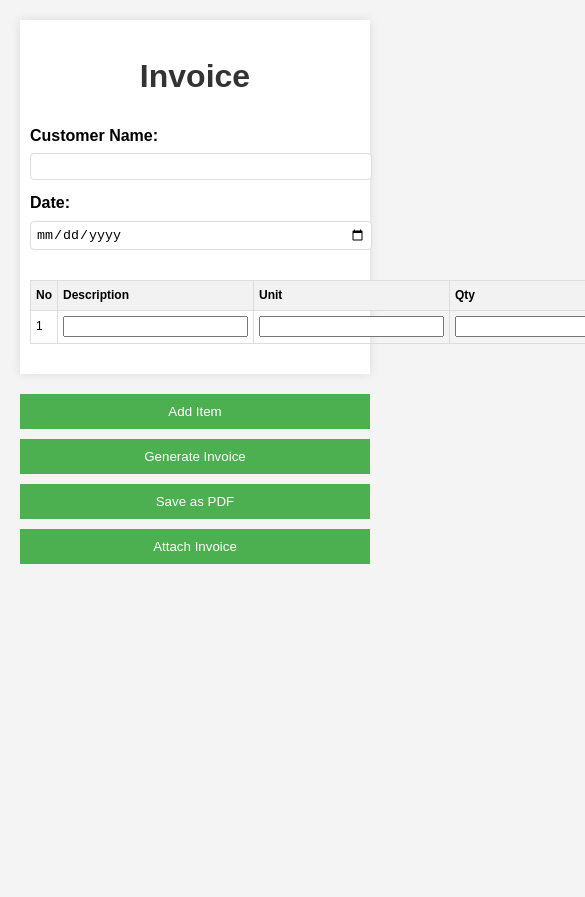
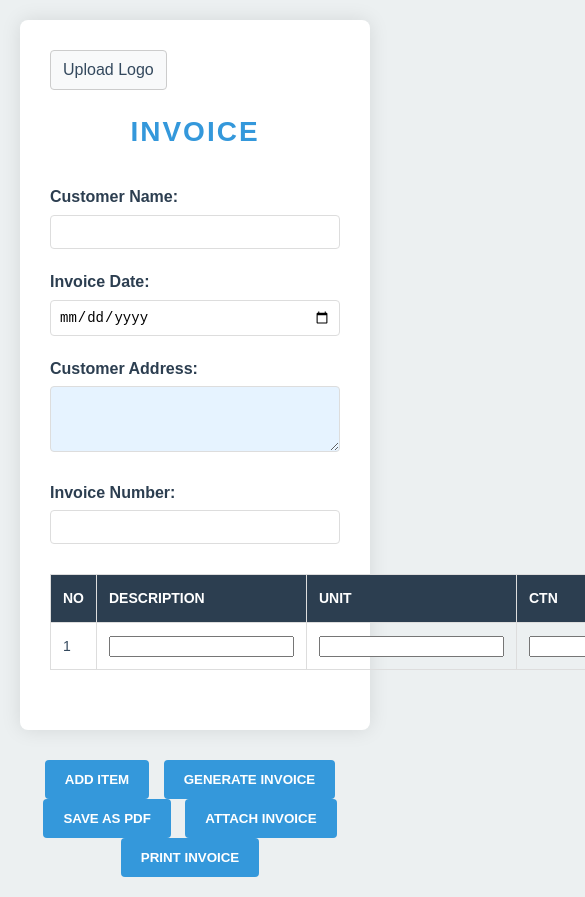
Before and after one commit to MrRobot07011997/invoice, a plain HTML site: page index.html in a window 390 px wide. Shown: the top 897 px of the page, 585 px wide, since content can reach past the window. Before the commit the page ends 844 px from the top, so only its background shows below. Drawn offline with Linux system fonts and the light colour scheme.

Commit message:
Update index.html

```diff
--- a/index.html
+++ b/index.html
@@ -3,107 +3,137 @@
 <head>
     <meta charset="UTF-8">
     <meta name="viewport" content="width=device-width, initial-scale=1.0">
-    <title>Invoice Maker by Gokul</title>
+    <title>Professional Invoice Maker</title>
     <script src="https://cdnjs.cloudflare.com/ajax/libs/html2pdf.js/0.10.1/html2pdf.bundle.min.js"></script>
     <style>
+        :root {
+            --primary-color: #3498db;
+            --secondary-color: #2c3e50;
+            --accent-color: #e74c3c;
+            --background-color: #ecf0f1;
+            --text-color: #34495e;
+        }
         body {
             font-family: Arial, sans-serif;
             line-height: 1.6;
             margin: 0;
             padding: 20px;
-            background-color: #f4f4f4;
+            background-color: var(--background-color);
+            color: var(--text-color);
         }
         .container {
-
+            max-width: 210mm;
             margin: auto;
             background: white;
-            padding: 20px;
-            box-shadow: 0 0 10px rgba(0,0,0,0.1);
+            padding: 30px;
+            box-shadow: 0 0 20px rgba(0,0,0,0.1);
+            border-radius: 8px;
         }
         h1 {
             text-align: center;
-            color: #333;
-            margin-bottom: 20px;
-        }
-        table {
-            width: 100%;
-            border-collapse: collapse;
-            margin-bottom: 20px;
-        }
-        th, td {
-            border: 1px solid #ddd;
-            padding: 8px;
-            text-align: left;
-            font-size: 12px;
-        }
-        th {
-            background-color: #f2f2f2;
-            font-weight: bold;
-        }
-        button {
-            background-color: #4CAF50;
-            color: white;
-            padding: 10px 15px;
-            border: none;
-            cursor: pointer;
-            margin-right: 10px;
-            transition: background-color 0.3s;
-        }
-        button:hover {
-            background-color: #45a049;
-        }
-        #total {
-            font-weight: bold;
-            text-align: right;
-            font-size: 14px;
-            margin-top: 20px;
+            color: var(--primary-color);
+            margin-bottom: 30px;
+            font-size: 28px;
+            text-transform: uppercase;
+            letter-spacing: 2px;
         }
         .header-info {
-            display: flex;
-            flex-wrap: wrap;
-            justify-content: space-between;
-            margin-bottom: 20px;
-        }
-        .header-info input {
-            padding: 5px;
-            width: 200px;
-            border: 1px solid #ddd;
-            border-radius: 4px;
+            display: grid;
+            grid-template-columns: 1fr 1fr;
+            gap: 20px;
+            margin-bottom: 30px;
         }
         .header-info label {
             display: block;
             margin-bottom: 5px;
             font-weight: bold;
+            color: var(--secondary-color);
+        }
+        .header-info input, .header-info textarea {
+            width: 100%;
+            padding: 8px;
+            border: 1px solid #ddd;
+            border-radius: 4px;
+            font-size: 14px;
+            box-sizing: border-box;
+        }
+        .header-info textarea {
+            background-color: #e6f3ff;
+            resize: vertical;
+        }
+        table {
+            width: 100%;
+            border-collapse: collapse;
+            margin-bottom: 30px;
+        }
+        th, td {
+            border: 1px solid #ddd;
+            padding: 12px;
+            text-align: left;
+            font-size: 14px;
+        }
+        th {
+            background-color: var(--secondary-color);
+            color: white;
+            font-weight: bold;
+            text-transform: uppercase;
+        }
+        tr:nth-child(even) {
+            background-color: #f8f9fa;
+        }
+        button {
+            background-color: var(--primary-color);
+            color: white;
+            padding: 12px 20px;
+            border: none;
+            cursor: pointer;
+            margin-right: 10px;
+            transition: background-color 0.3s, transform 0.2s;
+            border-radius: 4px;
+            font-weight: bold;
+            text-transform: uppercase;
+        }
+        button:hover {
+            background-color: #2980b9;
+            transform: translateY(-2px);
+        }
+        #total {
+            font-weight: bold;
+            text-align: right;
+            font-size: 18px;
+            margin-top: 20px;
+            color: var(--accent-color);
         }
         .action-buttons {
-            margin-top: 20px;
+            margin-top: 30px;
             text-align: center;
         }
-        @media screen and (max-width: 600px) {
-            .container {
-                padding: 10px;
-            }
-            table {
-                font-size: 10px;
-            }
-            th, td {
-                padding: 5px;
-            }
+        .logo-upload {
+            margin-bottom: 20px;
+        }
+        #logoPreview {
+            max-width: 200px;
+            max-height: 100px;
+            margin-top: 10px;
+        }
+        .custom-file-upload {
+            border: 1px solid #ccc;
+            display: inline-block;
+            padding: 6px 12px;
+            cursor: pointer;
+            background-color: #f8f9fa;
+            border-radius: 4px;
+        }
+        #logoUpload {
+            display: none;
+        }
+        @media screen and (max-width: 768px) {
             .header-info {
-                flex-direction: column;
-            }
-            .header-info input {
-                width: 100%;
-                margin-bottom: 10px;
-            }
-            .action-buttons button {
-                display: block;
-                width: 100%;
-                margin-bottom: 10px;
+                grid-template-columns: 1fr;
             }
         }
         @media print {
-            .action-buttons, input[type="number"], input[type="text"] {
+            .action-buttons, .custom-file-upload, #logoUpload {
                 display: none;
             }
             body, .container {
@@ -111,14 +141,21 @@
                 padding: 0;
                 background: white;
             }
-            td, th {
-                padding: 5px;
+            .container {
+                box-shadow: none;
             }
         }
     </style>
 </head>
 <body>
     <div class="container" id="invoice">
+        <div class="logo-upload">
+            <label for="logoUpload" class="custom-file-upload">
+                Upload Logo
+            </label>
+            <input type="file" id="logoUpload" accept="image/*" onchange="previewLogo(event)">
+            <img id="logoPreview" alt="Logo Preview" style="display: none;">
+        </div>
         <h1>Invoice</h1>
         <div class="header-info">
             <div>
@@ -126,8 +163,16 @@
                 <input type="text" id="customerName" required>
             </div>
             <div>
-                <label for="invoiceDate">Date:</label>
+                <label for="invoiceDate">Invoice Date:</label>
                 <input type="date" id="invoiceDate" required>
+            </div>
+            <div>
+                <label for="customerAddress">Customer Address:</label>
+                <textarea id="customerAddress" rows="3" required></textarea>
+            </div>
+            <div>
+                <label for="invoiceNumber">Invoice Number:</label>
+                <input type="text" id="invoiceNumber" required>
             </div>
         </div>
         <form id="invoiceForm">
@@ -137,8 +182,8 @@
                         <th>No</th>
                         <th>Description</th>
                         <th>Unit</th>
+                        <th>CTN</th>
                         <th>Qty</th>
-                        <th>CTN</th>
                         <th>Unit Price</th>
                         <th>Amount</th>
                         <th>CTN No</th>
@@ -156,10 +201,22 @@
         <button type="button" onclick="generateInvoice()">Generate Invoice</button>
         <button type="button" onclick="saveAsPDF()">Save as PDF</button>
         <button type="button" onclick="attachInvoice()">Attach Invoice</button>
+        <button type="button" onclick="window.print()">Print Invoice</button>
     </div>
 
     <script>
         let itemCount = 0;
+
+        function previewLogo(event) {
+            const file = event.target.files[0];
+            const reader = new FileReader();
+            reader.onload = function(e) {
+                const img = document.getElementById('logoPreview');
+                img.src = e.target.result;
+                img.style.display = 'block';
+            }
+            reader.readAsDataURL(file);
+        }
 
         function addItem() {
             itemCount++;
@@ -167,26 +224,33 @@
             newRow.innerHTML = `
                 <td>${itemCount}</td>
                 <td><input type="text" name="desc${itemCount}" required></td>
-                <td><input type="text" name="unit${itemCount}" required></td>
-                <td><input type="number" name="qty${itemCount}" required></td>
+                <td><input type="number" name="unit${itemCount}" required></td>
                 <td><input type="number" name="ctn${itemCount}" required></td>
+                <td><input type="number" name="qty${itemCount}" readonly></td>
                 <td><input type="number" name="price${itemCount}" required></td>
                 <td><input type="number" name="amount${itemCount}" readonly></td>
                 <td><input type="text" name="ctnNo${itemCount}"></td>
             `;
             document.getElementById('invoiceItems').appendChild(newRow);
 
-            const qtyInput = newRow.querySelector(`input[name="qty${itemCount}"]`);
+            const unitInput = newRow.querySelector(`input[name="unit${itemCount}"]`);
+            const ctnInput = newRow.querySelector(`input[name="ctn${itemCount}"]`);
             const priceInput = newRow.querySelector(`input[name="price${itemCount}"]`);
 
-            qtyInput.addEventListener('input', () => calculateAmount(itemCount));
-            priceInput.addEventListener('input', () => calculateAmount(itemCount));
+            unitInput.addEventListener('input', () => calculateQtyAndAmount(itemCount));
+            ctnInput.addEventListener('input', () => calculateQtyAndAmount(itemCount));
+            priceInput.addEventListener('input', () => calculateQtyAndAmount(itemCount));
         }
 
-        function calculateAmount(index) {
-            const qty = document.querySelector(`input[name="qty${index}"]`).value;
-            const price = document.querySelector(`input[name="price${index}"]`).value;
+        function calculateQtyAndAmount(index) {
+            const unit = parseFloat(document.querySelector(`input[name="unit${index}"]`).value) || 0;
+            const ctn = parseFloat(document.querySelector(`input[name="ctn${index}"]`).value) || 0;
+            const price = parseFloat(document.querySelector(`input[name="price${index}"]`).value) || 0;
+
+            const qty = unit * ctn;
             const amount = qty * price;
+
+            document.querySelector(`input[name="qty${index}"]`).value = qty.toFixed(2);
             document.querySelector(`input[name="amount${index}"]`).value = amount.toFixed(2);
         }
 
@@ -220,6 +284,10 @@
                 return;
             }
 
+            // Hide elements that shouldn't be in the PDF
+            document.querySelector('.custom-file-upload').style.display = 'none';
+            document.getElementById('logoUpload').style.display = 'none';
+
             const element = document.getElementById('invoice');
             const opt = {
                 margin: 10,
@@ -230,12 +298,16 @@
             };
 
             // Generate and save PDF
-            html2pdf().set(opt).from(element).save();
+            html2pdf().set(opt).from(element).save().then(() => {
+                // Show elements again after PDF generation
+                document.querySelector('.custom-file-upload').style.display = 'inline-block';
+                document.getElementById('logoUpload').style.display = 'none'; // Keep this hidden
+            });
         }
 
         async function attachInvoice() {
             try {
-                const response = await fetch('https://hebbkx1anhila5yf.public.blob.vercel-storage.com/snippet-y9s1jqLzrUVwHrx0enz6QuptgFPbh9.txt');
+                const response = await fetch('https://hebbkx1anhila5yf.public.blob.vercel-storage.com/snippet-5EBgGmIlDnItvxpnjYlvXO48vV90AS.txt');
                 const attachmentContent = await response.text();
 
                 const customerName = document.getElementById('customerName').value;
```
